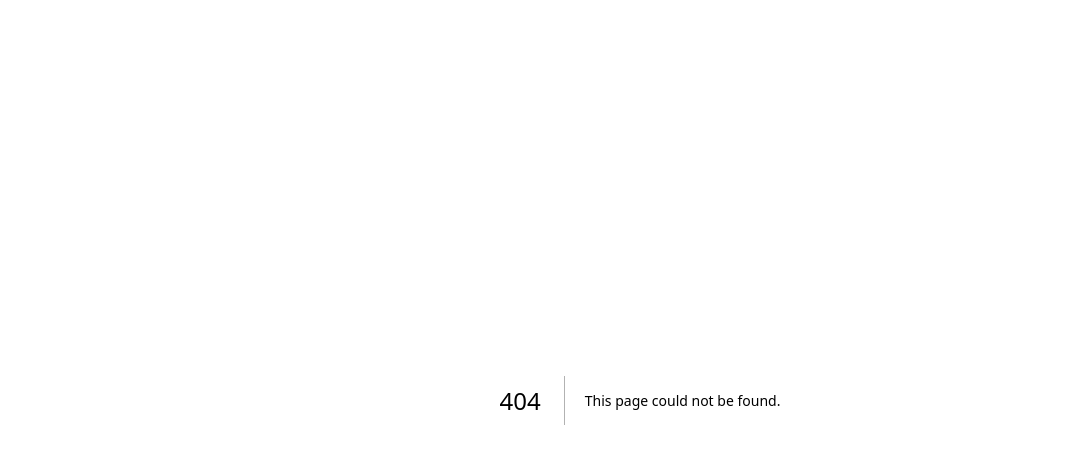
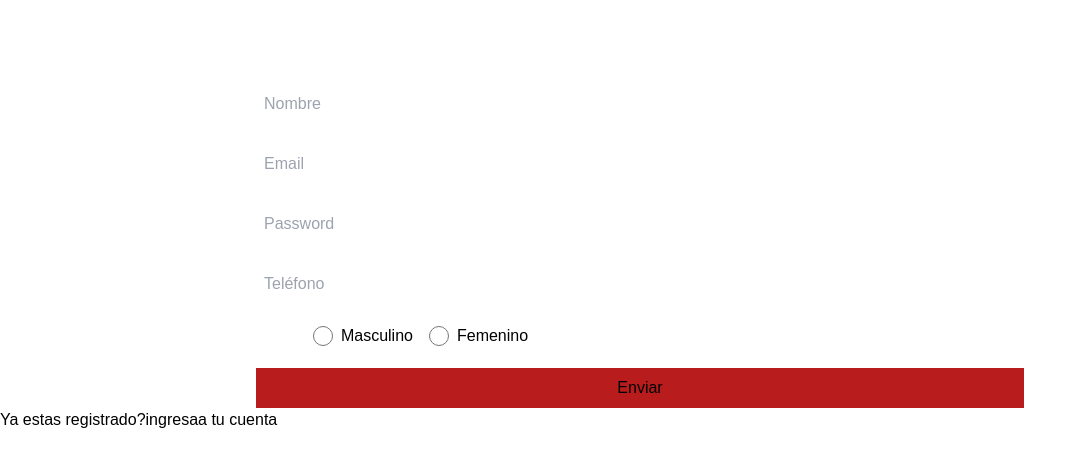
Before and after one commit to fhdzleon/teleDeploy, a Next.js app in the folder Front/telemed/: page /auth/signup in a window 1280 px wide. Before the commit this address had no page. Shown: the top 466 px of the page, without its empty margins (0-1086 px from the left). Built offline with nearby package versions, Linux system fonts and the light colour scheme; a web font is replaced by a local one.

Commit message:
auth modules

```diff
--- /dev/null
+++ b/Front/telemed/src/app/auth/page.ts
@@ -0,0 +1,5 @@
+import { redirect } from "next/navigation";
+
+export default function AuthPage() {
+  redirect("/auth/signin");
+}
--- /dev/null
+++ b/Front/telemed/src/app/auth/signin/page.tsx
@@ -0,0 +1,21 @@
+import React from "react";
+import Link from "next/link";
+import LoginForm from "@/components/loginForm/LoginForm";
+
+const Page = () => {
+  return (
+    <>
+      <LoginForm />
+
+      <div>
+        Aun no tienes cuenta
+        <Link href={"/auth/signup"}>
+          <span>Registrate</span>
+        </Link>
+        para acceder
+      </div>
+    </>
+  );
+};
+
+export default Page;
--- a/Front/telemed/src/app/demo/page.tsx
+++ b/Front/telemed/src/app/auth/signup/page.tsx
@@ -1,13 +1,18 @@
 import React from "react";
 import RegisterForm from "@/components/registerForm/RegisterForm";
-import LoginForm from "@/components/loginForm/LoginForm";
+import Link from "next/link";
 
 const Page = () => {
   return (
     <>
-      <h2 className="text-center mt-16">TESTEO PARA FORMULARIOS</h2>
-      <LoginForm />
       <RegisterForm />
+      <div>
+        Ya estas registrado?
+        <Link href={"/auth/signin"}>
+          <span>ingresa</span>
+        </Link>
+        a tu cuenta
+      </div>
     </>
   );
 };
--- a/Front/telemed/src/components/homepage/NavBar.tsx
+++ b/Front/telemed/src/components/homepage/NavBar.tsx
@@ -9,7 +9,7 @@ export default function NavBar() {
 
   const toggleMenu = () => setIsMenuOpen(!isMenuOpen);
   const path = usePathname();
-  const isHomePage = path === '/'; // Check if the current path is '/'
+  const isHomePage = path === "/"; // Check if the current path is '/'
   const navItems = [
     { name: "Nosotros", href: "#nosotros" },
     { name: "Obras Sociales", href: "#obras-sociales" },
@@ -19,7 +19,7 @@ export default function NavBar() {
 
   return (
     <>
-    {isHomePage &&
+      {isHomePage && (
         <header className="bg-white shadow-md sticky top-0 z-50">
           <nav className="container mx-auto px-4 sm:px-6 lg:px-8">
             <div className="flex items-center justify-between h-16">
@@ -42,9 +42,11 @@ export default function NavBar() {
                 </div>
               </div>
               <div className="hidden md:block">
+                <Link href={"/auth"}>
                   <button className="rounded-full text-white purple px-4 py-2">
                     Ingresar
                   </button>
+                </Link>
               </div>
               <div className="md:hidden">
                 <button
@@ -112,7 +114,7 @@ export default function NavBar() {
             </div>
           )}
         </header>
-    }
+      )}
     </>
   );
 }
--- a/Front/telemed/tailwind.config.ts
+++ b/Front/telemed/tailwind.config.ts
@@ -11,9 +11,15 @@ export default {
       colors: {
         background: "var(--background)",
         foreground: "var(--foreground)",
+        primary: "#6427CE",
+        secundary: "#DEDCFF",
+        tertiary: "#F3F2FF",
+        acent: "#433BFF",
+        bg: "#FBFBFE",
+        text: "#050315",
       },
       fontFamily: {
-        hostGrotesk: ['var(--font-hostGrotesk)']
+        hostGrotesk: ["var(--font-hostGrotesk)"],
       },
     },
   },
```
Lines whose indentation alone changed are shown as unchanged.
